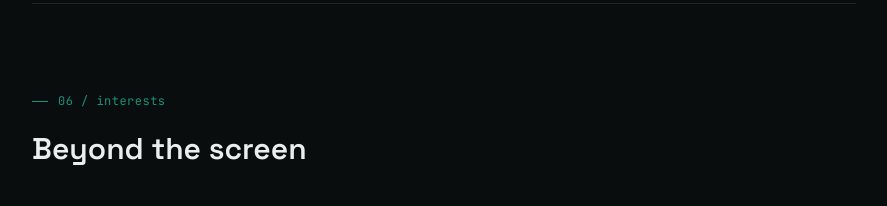
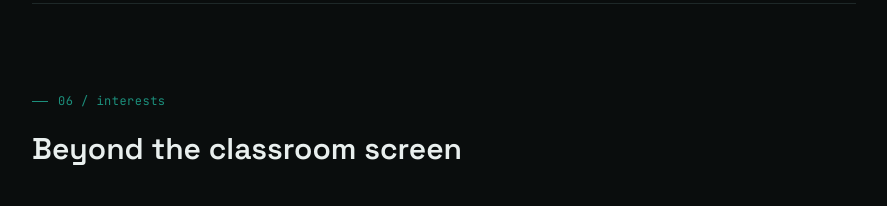
Before and after one commit to NathanFE05/Virtual-Portfolio, a plain HTML site: page index.html in a window 1280 px wide. Shown: the part 4160-4366 px from the top of the page, without its empty margins (196-1083 px from the left). Drawn offline with Linux system fonts and the light colour scheme.

Commit message:
Changed details

```diff
--- a/index.html
+++ b/index.html
@@ -640,7 +640,7 @@
   <!-- INTERESTS -->
   <section id="interests">
     <div class="eyebrow">06 / interests</div>
-    <h2>Beyond the screen</h2>
+    <h2>Beyond the classroom screen</h2>
     <p style="color:var(--text-dim); max-width:60ch; margin-bottom:24px;">Current Interests: Software development, Micro-Controllers, 3D Printing with added electronic features, home automation, Gaming server hosting/creating, Projection Mapping, and learning more.</p>
     <p style="color:var(--text-dim); max-width:60ch; margin-bottom:24px;">Past interests: Game development, Game modification, Website development, Photoshop & Illustrator, Penetration Testing (Linux-based), Mobile App Development (MAUI), Packet Tracing (Cisco Packet Tracer & Wireshark).</p>
     <div class="stack" style="margin-bottom:0;">
```
Also changed, not shown: 1 other file.
